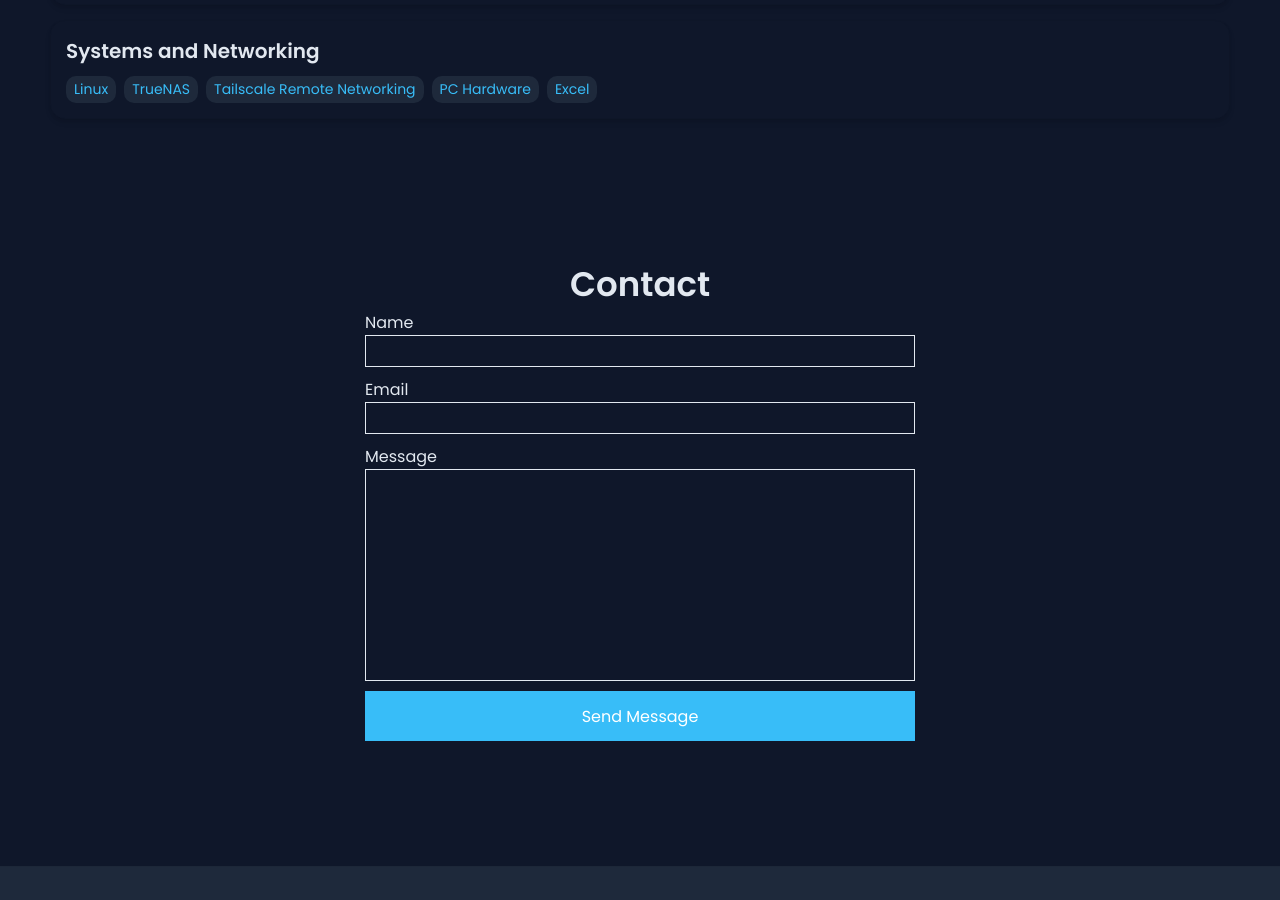
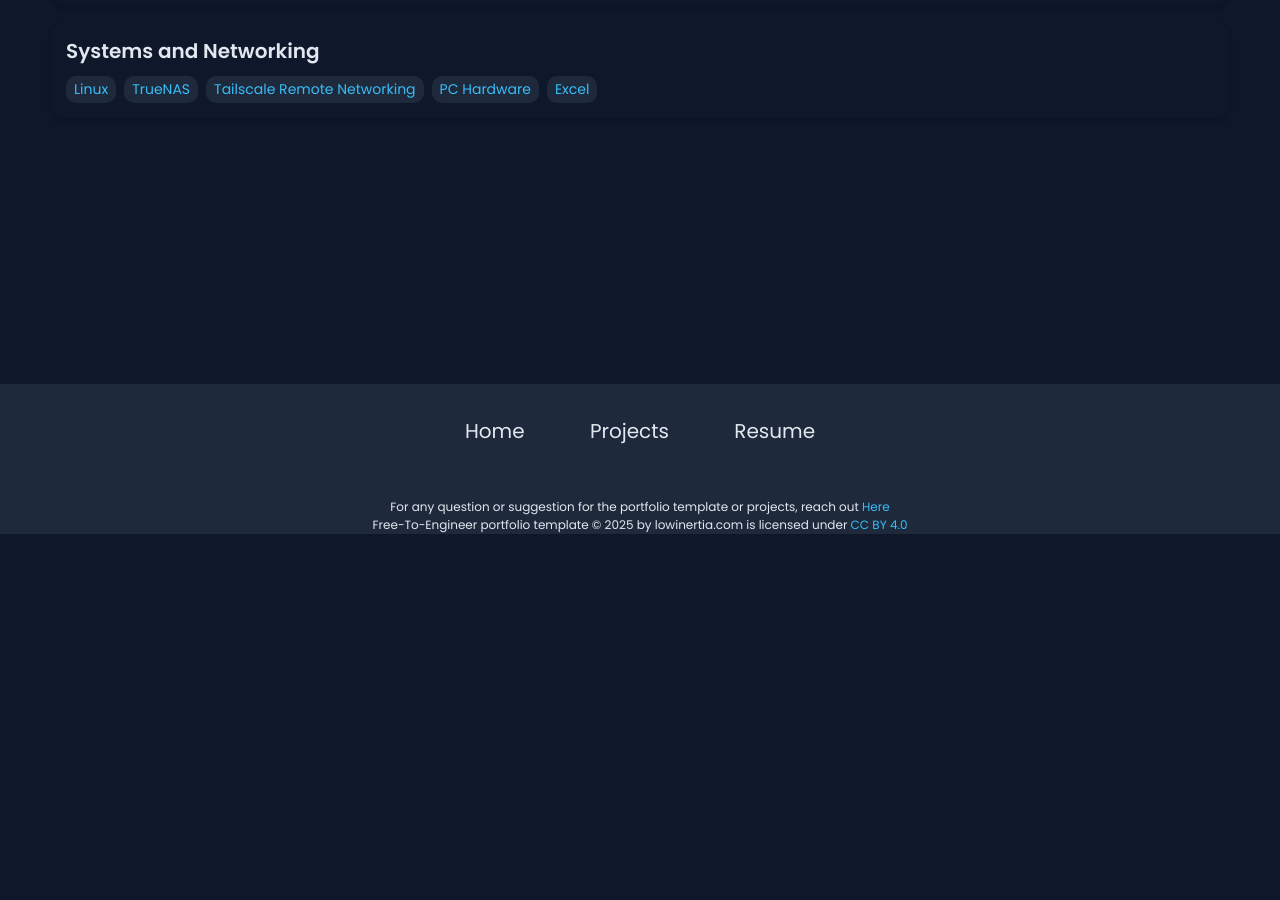
Before and after one commit to JosifTaj/josiftaj.github.io, a Jekyll site: the page built from index.html, in a window 1280 px wide and 900 px high, scrolled down 2585 px. Built offline with Jekyll 4.4.1, drawn with Linux system fonts in a browser that asks for light colours; after the commit the page ends 3119 px from its top, so only the background shows below that.

Commit message:
Comment out contact form and heading
Commented out the contact form and heading in contact.html.

```diff
--- a/_includes/contact.html
+++ b/_includes/contact.html
@@ -1,9 +1,9 @@
 <!-- SECTION 4: Contact-->
 <section id="contact" class= "contact-section">
-    <h2>Contact</h2>
+    <!-- <h2>Contact</h2> -->
 
     <div class="group">
-
+      <!--
         <form action="https://formspree.io/f/{{site.formspree-key}}" method="POST">
             <label for="name">Name</label>
             <input type="text" id="name">
@@ -15,6 +15,6 @@
             <textarea id="message" cols = "30" rows="10" name="message"></textarea>
 
             <button type="submit">Send Message</button>
-        </form>
+        </form> -->
     </div>
   </section>
```
